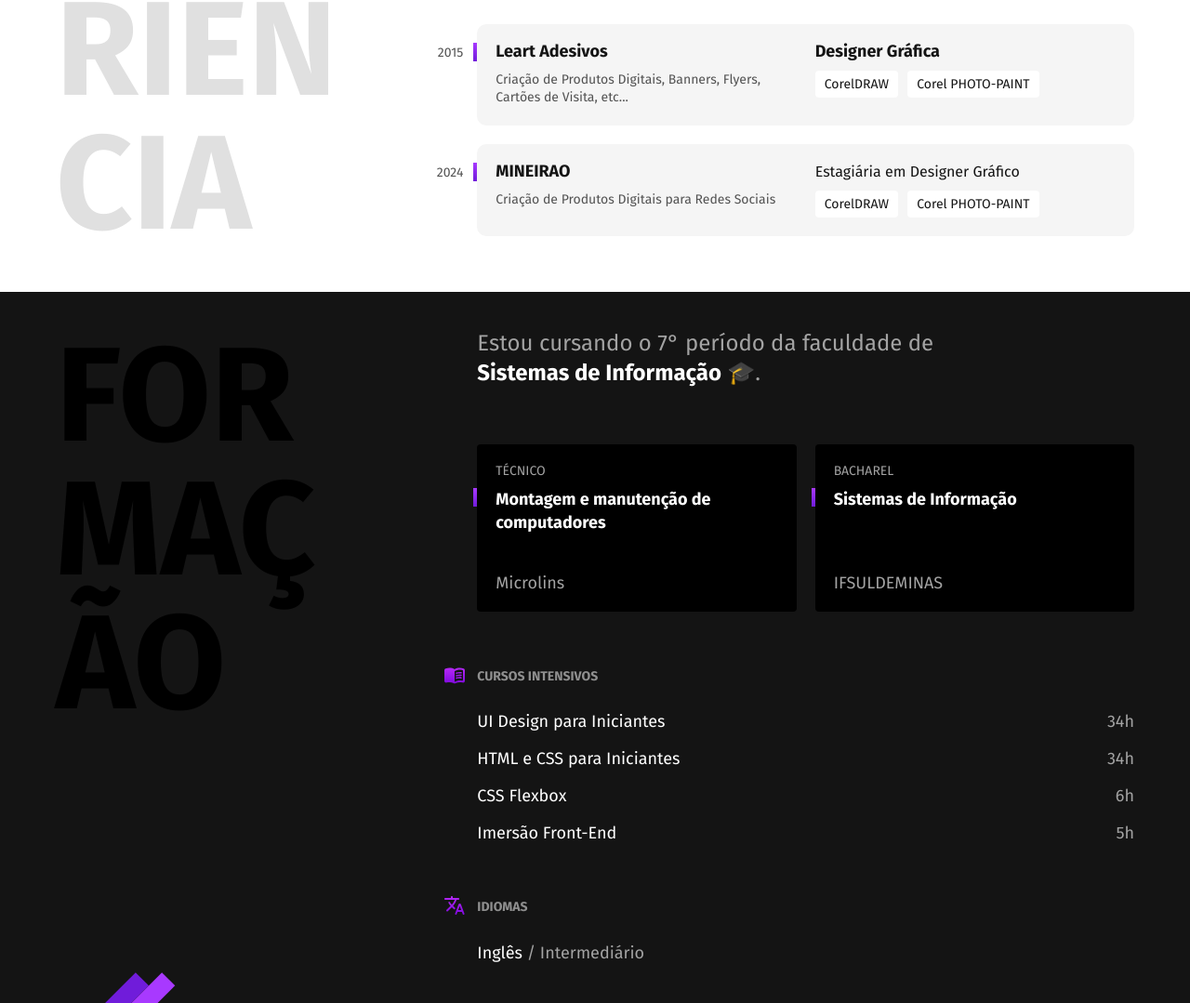
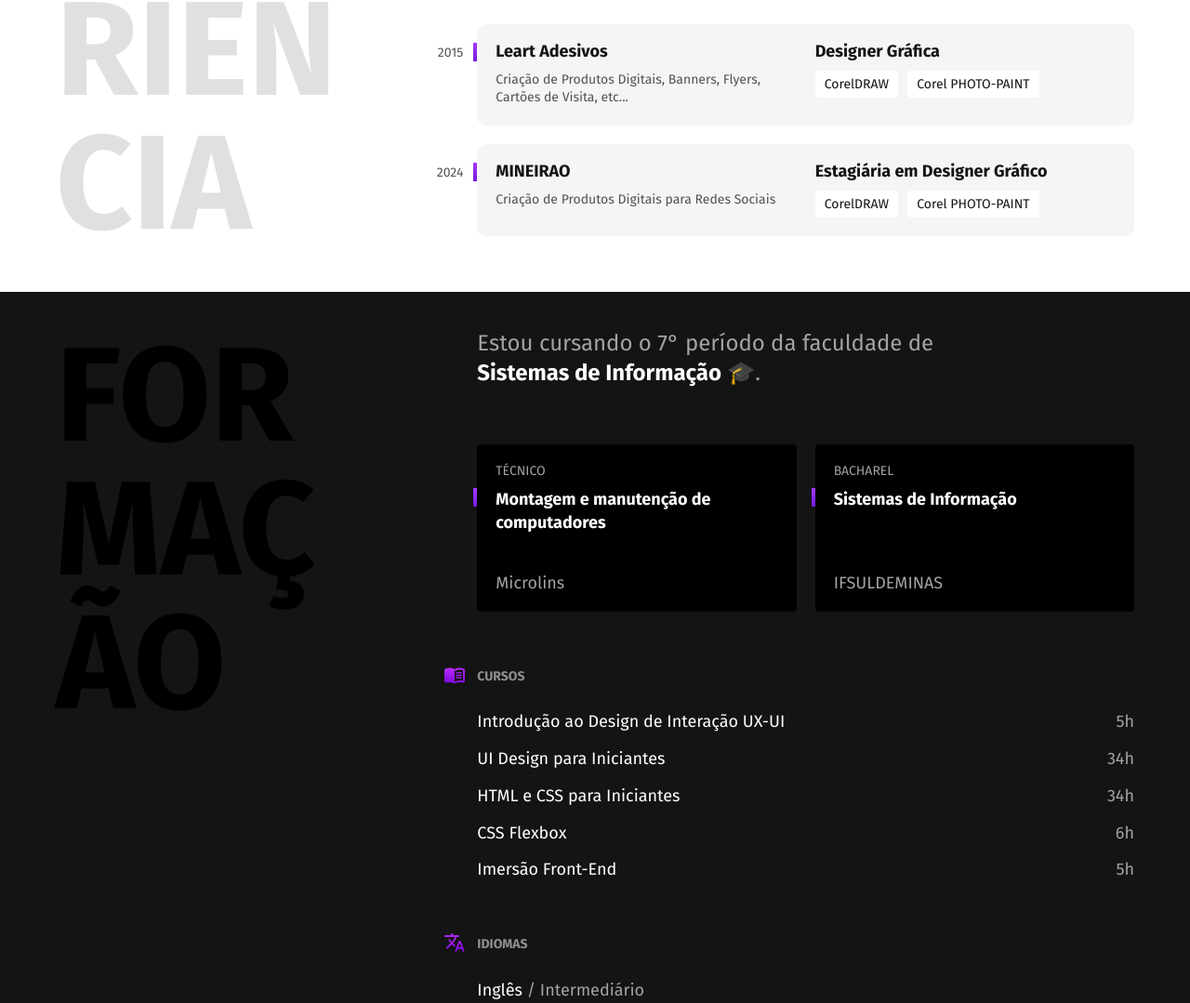
Before and after one commit to amxanda/cv, a plain HTML site: page index.html in a window 1280 px wide. Shown: the part 843-1922 px from the top of the page at 93% size. Drawn offline with Linux system fonts and the light colour scheme.

Commit message:
atualização de informações

```diff
--- a/index.html
+++ b/index.html
@@ -5,7 +5,7 @@
     <meta charset="UTF-8">
     <meta name="viewport" content="width=device-width, initial-scale=1.0">
     <link rel="stylesheet" href="css/style.min.css">
-    <title>Portfolio</title>
+    <title>CV</title>
     <meta name="description" content="Curriculo digital - Desenvolvedora Front End & UX/UI Designer">
 
     <link rel="preconnect" href="https://fonts.googleapis.com">
@@ -54,7 +54,7 @@
             <div class="empresa">
                 <span class="empresa-ano">2024</span>
                 <h3 class="empresa-titulo">MINEIRAO</h3>
-                <span clasfs="empresa-titulo">Estagiária em Designer Gráfico</span>
+                <span class="empresa-titulo">Estagiária em Designer Gráfico</span>
                 <p class="empresa-texto">Criação de Produtos Digitais para Redes Sociais</p>
                 <ul class="empresa-habilidades">
                     <li>CorelDRAW</li>
@@ -85,16 +85,14 @@
                 </ul>
                 <div class="formacao-extra">
                     <div class="cursos">
-                        <h3>Cursos Intensivos</h3>
+                        <h3>Cursos</h3>
                         <ul>
-                            <li>UI Design para Iniciantes <span>34h</span></li>
-                            <!-- <a href="https://www.origamid.com/certificate/00d8f08b"></a> -->
-                            <li>HTML e CSS para Iniciantes <span>34h</span></li>
-                            <!-- <a href="https://www.origamid.com/certificate/00d8f08b"></a> -->
-                            <li>CSS Flexbox <span>6h</span></li>
-                            <!-- <a href="https://www.origamid.com/certificate/00d8f08b"></a> -->
-                            <li>Imersão Front-End <span>5h</span></li>
-                            <!-- <a href="https://cursos.alura.com.br/immersion/certificate/22896d23-b746-42c5-8b42-00029c93543f"></a> -->
+                            <li>Introdução ao Design de Interação UX-UI<span>5h</span></li>
+                            <li>UI Design para Iniciantes<span>34h</span></li>
+                            <li>HTML e CSS para Iniciantes<span>34h</span></li>
+                            <li>CSS Flexbox<span>6h</span></li>
+                            <li>Imersão Front-End<span>5h</span></li>
+
                         </ul>
                     </div>
                     <div class="idiomas">
```
